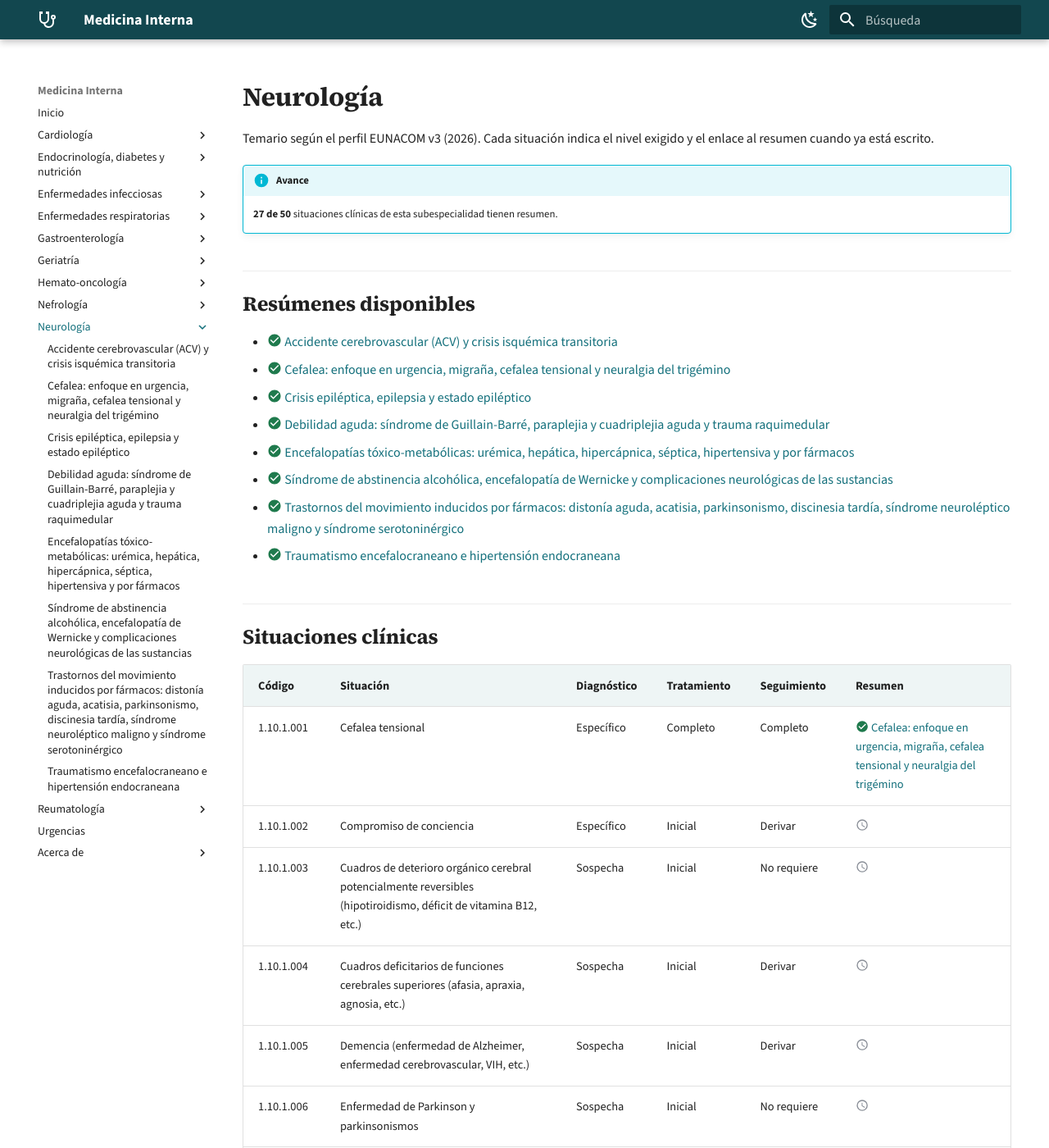
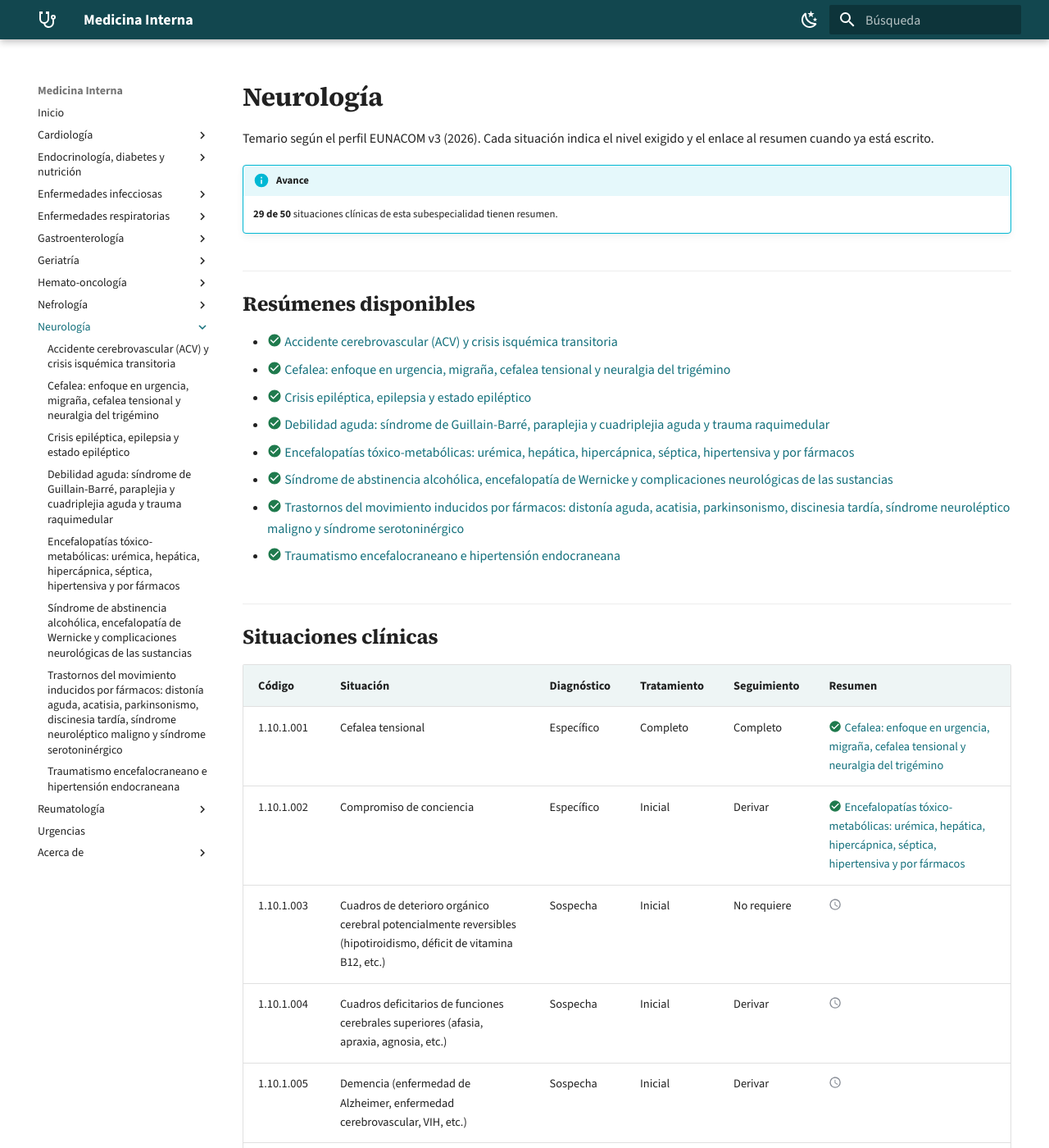
Before and after one commit to jorgevillagrareyes-dotcom/Medicina-interna, an MkDocs documentation site: the page built from docs/neurologia/index.md, in a window 1280 px wide and 1400 px high. Shown: the whole window at 82% size. Built offline with MkDocs 1.6.1 and Material for MkDocs 9.7.7, drawn with Linux system fonts in a browser that asks for light colours; a script that is not in the unit is left out; some of the changed text lies outside the part shown.

Commit message:
Temario: marcar compromiso de conciencia, ECV en geriatría y síndrome de HTE
Las páginas de encefalopatías tóxico-metabólicas, ACV y TEC/hipertensión
endocraneana ya cubrían estas situaciones clínicas.

Co-Authored-By: Claude Opus 5.5 <noreply@anthropic.com>
Claude-Session: https://claude.ai/code/session_01SdsFEozaC1Cwxq37HM2GJ6

```diff
--- a/docs/neurologia/index.md
+++ b/docs/neurologia/index.md
@@ -8,7 +8,7 @@ hide:
 Temario según el perfil EUNACOM v3 (2026). Cada situación indica el nivel exigido y el enlace al resumen cuando ya está escrito.
 
 !!! info "Avance"
-    **27 de 50** situaciones clínicas de esta subespecialidad tienen resumen.
+    **29 de 50** situaciones clínicas de esta subespecialidad tienen resumen.
 
 ## Resúmenes disponibles
 
@@ -26,7 +26,7 @@ Temario según el perfil EUNACOM v3 (2026). Cada situación indica el nivel exig
 | Código | Situación | Diagnóstico | Tratamiento | Seguimiento | Resumen |
 |---|---|---|---|---|---|
 | 1.10.1.001 | Cefalea tensional | Específico | Completo | Completo | :material-check-circle:{ .ok title="Resumen disponible" } [Cefalea: enfoque en urgencia, migraña, cefalea tensional y neuralgia del trigémino](cefalea.md) |
-| 1.10.1.002 | Compromiso de conciencia | Específico | Inicial | Derivar | :material-clock-outline:{ .pend title="Pendiente" } |
+| 1.10.1.002 | Compromiso de conciencia | Específico | Inicial | Derivar | :material-check-circle:{ .ok title="Resumen disponible" } [Encefalopatías tóxico-metabólicas: urémica, hepática, hipercápnica, séptica, hipertensiva y por fármacos](encefalopatias-toxico-metabolicas.md) |
 | 1.10.1.003 | Cuadros de deterioro orgánico cerebral potencialmente reversibles (hipotiroidismo, déficit de vitamina B12, etc.) | Sospecha | Inicial | No requiere | :material-clock-outline:{ .pend title="Pendiente" } |
 | 1.10.1.004 | Cuadros deficitarios de funciones cerebrales superiores (afasia, apraxia, agnosia, etc.) | Sospecha | Inicial | Derivar | :material-clock-outline:{ .pend title="Pendiente" } |
 | 1.10.1.005 | Demencia (enfermedad de Alzheimer, enfermedad cerebrovascular, VIH, etc.) | Sospecha | Inicial | Derivar | :material-clock-outline:{ .pend title="Pendiente" } |
```
Also changed, not shown: other parts of docs/neurologia/index.md (+1 -1 lines), docs/geriatria/index.md (+2 -2 lines), docs/index.md (+1 -1 lines), 1 other file.
